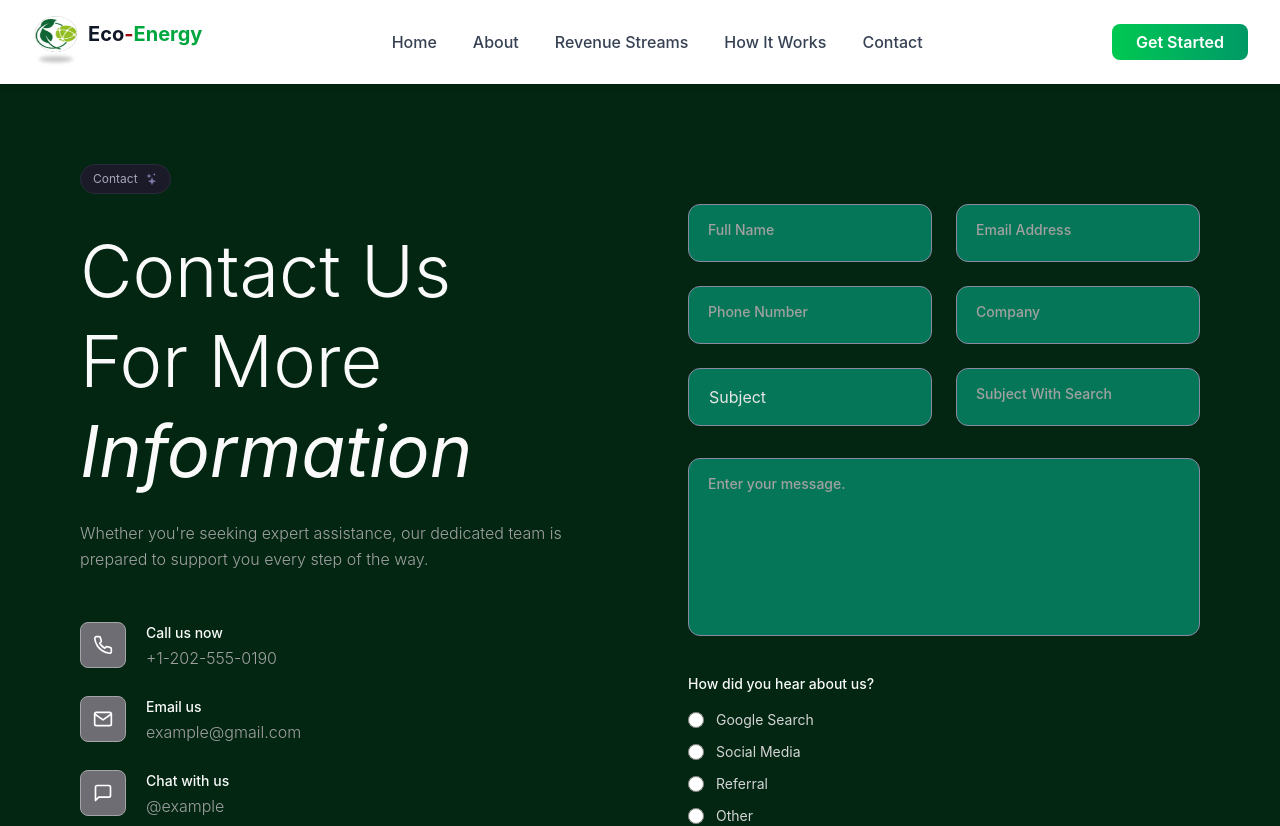
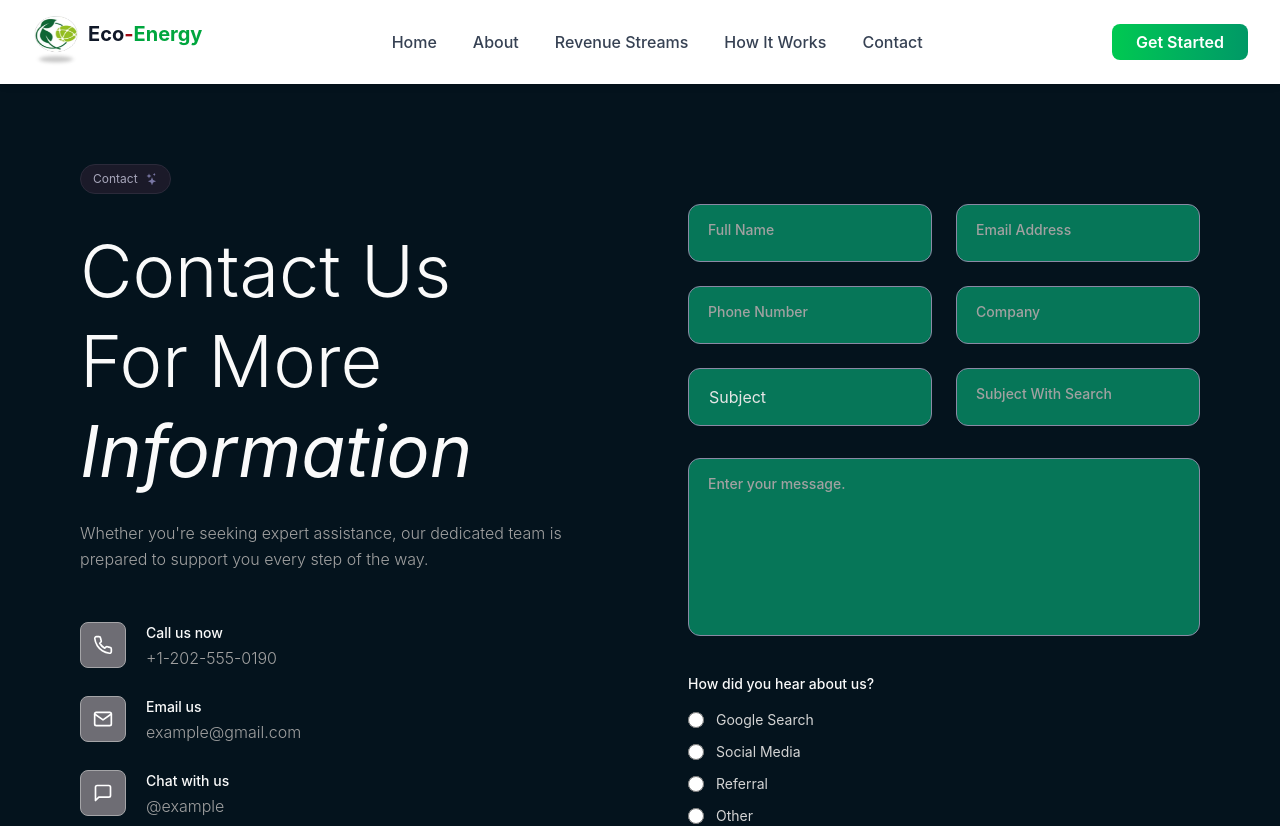
Before and after one commit to berwakellia/Eco-Energy, a React app in the folder Frontend/: page /contact in a window 1280 px wide. Shown: the top 826 px of the page. Built offline with nearby package versions, Linux system fonts and the light colour scheme; the HTML template or start-up script is replaced by a standard one.

Commit message:
chore(contact):done to correct the color as background

```diff
--- a/Frontend/src/pages/Contact.jsx
+++ b/Frontend/src/pages/Contact.jsx
@@ -61,7 +61,7 @@ export default function Contact() {
   ];
 
   return (
-    <div className="min-h-screen bg-[#022611] text-neutral-300 font-sans p-6 md:p-12 lg:p-20 flex items-center justify-center">
+    <div className="min-h-screen bg-[#04131d] text-neutral-300 font-sans p-6 md:p-12 lg:p-20 flex items-center justify-center">
       <div className="grid grid-cols-1 lg:grid-cols-2 gap-16 lg:gap-24 w-full max-w-screen-2xl">
 
         {/* ── Left Section ── */}
```
